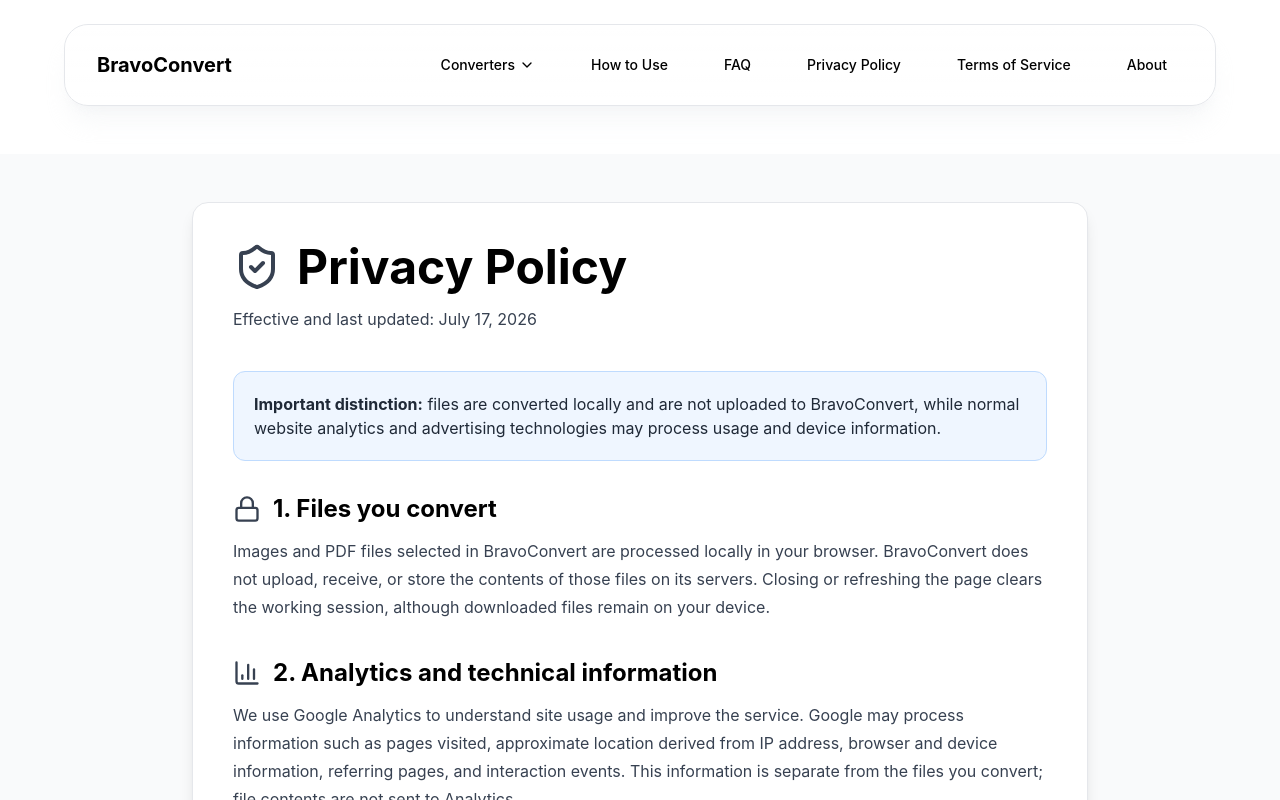
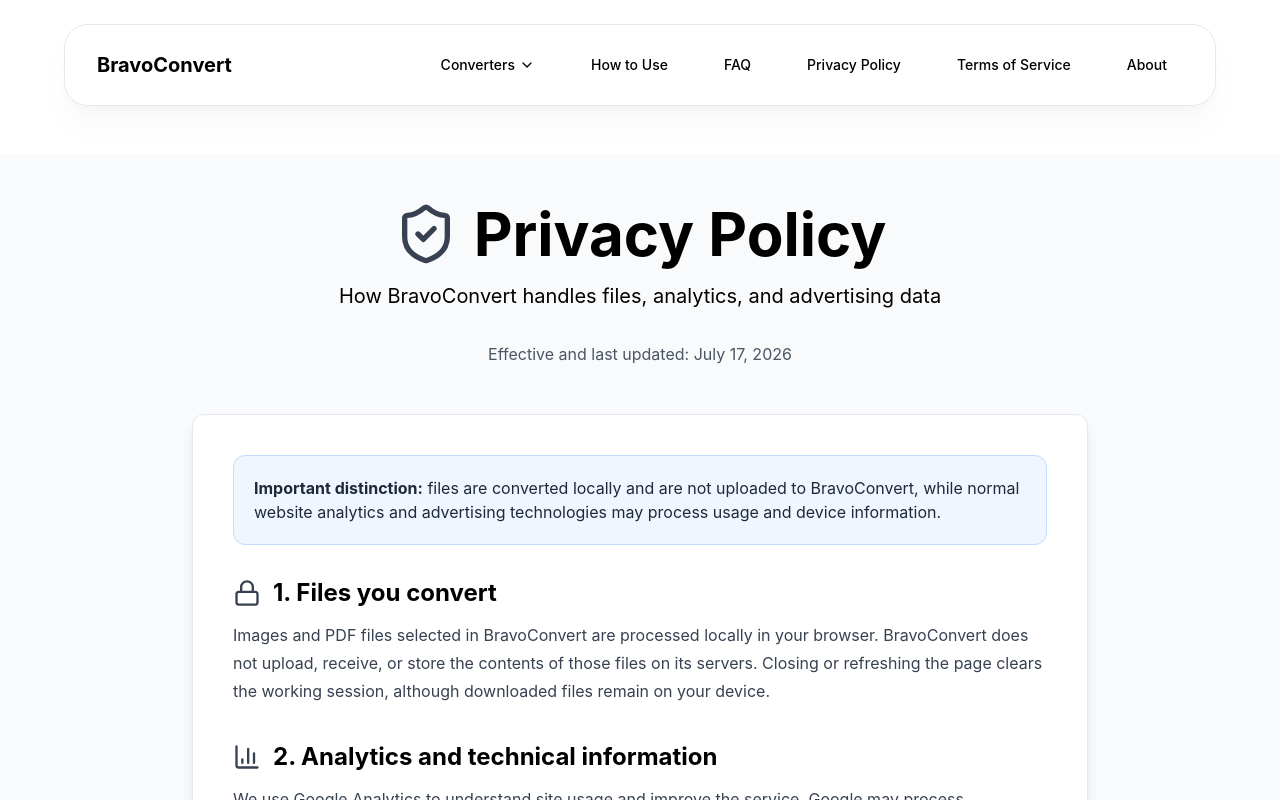
Before and after one commit to astyvho/bravoconvert, a Next.js app: page /privacy-policy in a window 1280 px wide. Shown: the top 800 px of the page. Built offline with nearby package versions, Linux system fonts and the light colour scheme.

Commit message:
Align about and privacy page layouts

```diff
--- a/src/app/about/page.tsx
+++ b/src/app/about/page.tsx
@@ -11,14 +11,17 @@
 export default function AboutPage() {
   return (
     <main className="min-h-screen bg-gray-50 py-12 px-4">
-      <article className="max-w-4xl mx-auto bg-white rounded-2xl p-6 md:p-10 shadow-lg border border-gray-200 space-y-8">
-        <header>
-          <h1 className="mb-4 flex items-center gap-4 text-4xl font-bold md:text-5xl">
-            <Info className="h-10 w-10 flex-shrink-0 text-gray-700 md:h-12 md:w-12" aria-hidden="true" />
+      <div className="max-w-4xl mx-auto">
+        <header className="mb-12 text-center">
+          <h1 className="mb-4 flex items-center justify-center text-4xl font-bold text-black md:text-6xl">
+            <Info className="mr-4 h-16 w-16 flex-shrink-0 text-gray-700" aria-hidden="true" />
             About BravoConvert
           </h1>
-          <p className="text-xl text-gray-700">Straightforward file conversion with local browser processing.</p>
+          <p className="mb-8 text-xl text-black">Straightforward file conversion with local browser processing</p>
+          <p className="text-base text-gray-600">Learn what BravoConvert does and why your files stay on your device</p>
         </header>
+
+        <article className="space-y-8 rounded-xl border border-gray-200 bg-white p-6 shadow-lg transition-all duration-300 hover:shadow-xl md:p-10">
         <section>
           <h2 className="mb-3 flex items-center gap-3 text-2xl font-bold">
             <Wrench className="h-7 w-7 flex-shrink-0 text-gray-700" aria-hidden="true" />
@@ -47,7 +50,8 @@
           </ul>
         </section>
         <p className="text-gray-700">Read the <Link className="underline font-medium" href="/how-to-use">usage guide</Link>, review the <Link className="underline font-medium" href="/faq">FAQ</Link>, or <Link className="underline font-medium" href="/contact">contact us</Link>.</p>
-      </article>
+        </article>
+      </div>
     </main>
   );
 }
--- a/src/app/privacy-policy/page.tsx
+++ b/src/app/privacy-policy/page.tsx
@@ -54,14 +54,17 @@
 export default function PrivacyPolicyPage() {
   return (
     <main className="min-h-screen bg-gray-50 py-12 px-4">
-      <article className="max-w-4xl mx-auto bg-white rounded-2xl p-6 md:p-10 shadow-lg border border-gray-200">
-        <header className="mb-10">
-          <h1 className="mb-4 flex items-center gap-4 text-4xl font-bold text-black md:text-5xl">
-            <ShieldCheck className="h-10 w-10 flex-shrink-0 text-gray-700 md:h-12 md:w-12" aria-hidden="true" />
+      <div className="max-w-4xl mx-auto">
+        <header className="mb-12 text-center">
+          <h1 className="mb-4 flex items-center justify-center text-4xl font-bold text-black md:text-6xl">
+            <ShieldCheck className="mr-4 h-16 w-16 flex-shrink-0 text-gray-700" aria-hidden="true" />
             Privacy Policy
           </h1>
-          <p className="text-gray-700">Effective and last updated: July 17, 2026</p>
+          <p className="mb-8 text-xl text-black">How BravoConvert handles files, analytics, and advertising data</p>
+          <p className="text-base text-gray-600">Effective and last updated: July 17, 2026</p>
         </header>
+
+        <article className="rounded-xl border border-gray-200 bg-white p-6 shadow-lg transition-all duration-300 hover:shadow-xl md:p-10">
 
         <div className="mb-8 rounded-xl bg-blue-50 border border-blue-200 p-5 text-gray-800">
           <strong>Important distinction:</strong> files are converted locally and are not uploaded to BravoConvert, while normal website analytics and advertising technologies may process usage and device information.
@@ -101,7 +104,8 @@
           <p className="text-gray-700 leading-7">We may update this policy when the service or applicable requirements change. The current effective date will be shown at the top of this page.</p>
           <p className="mt-4 text-gray-700">Questions? See our <Link className="underline font-medium" href="/contact">contact page</Link>.</p>
         </section>
-      </article>
+        </article>
+      </div>
     </main>
   );
 }
```
